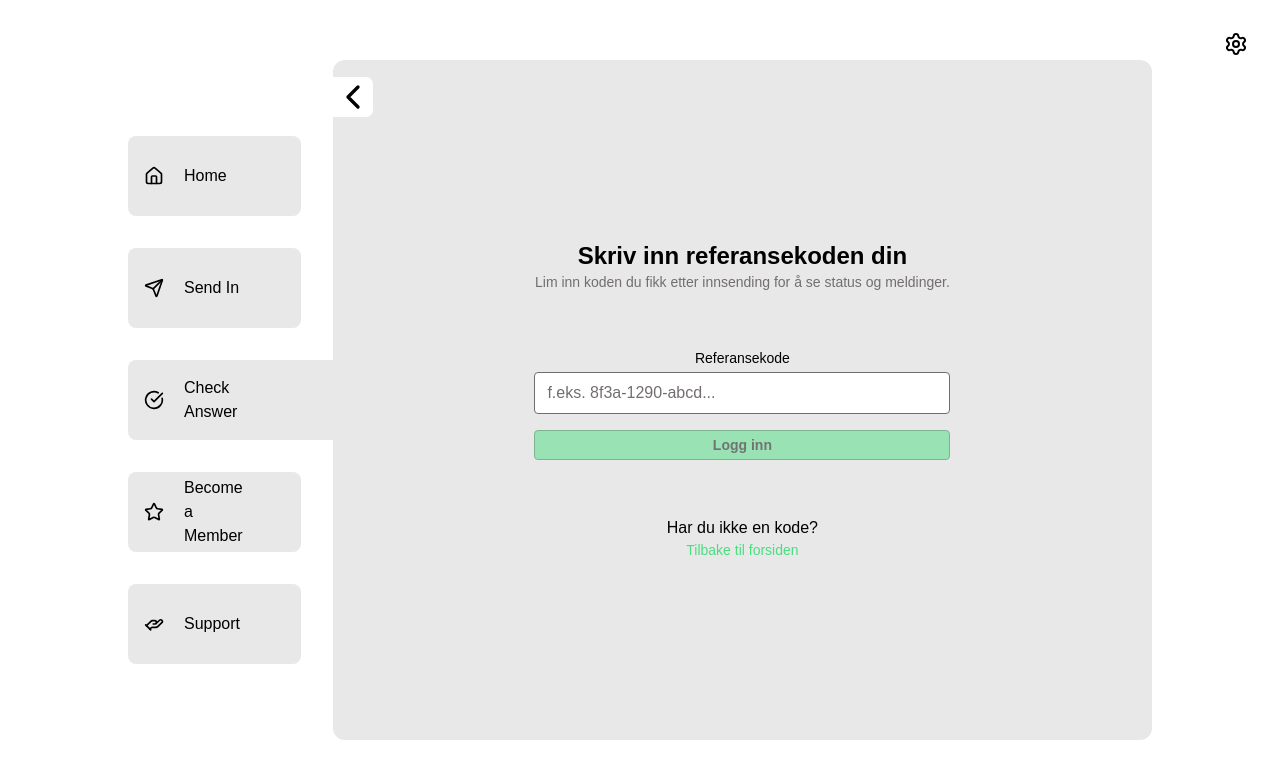
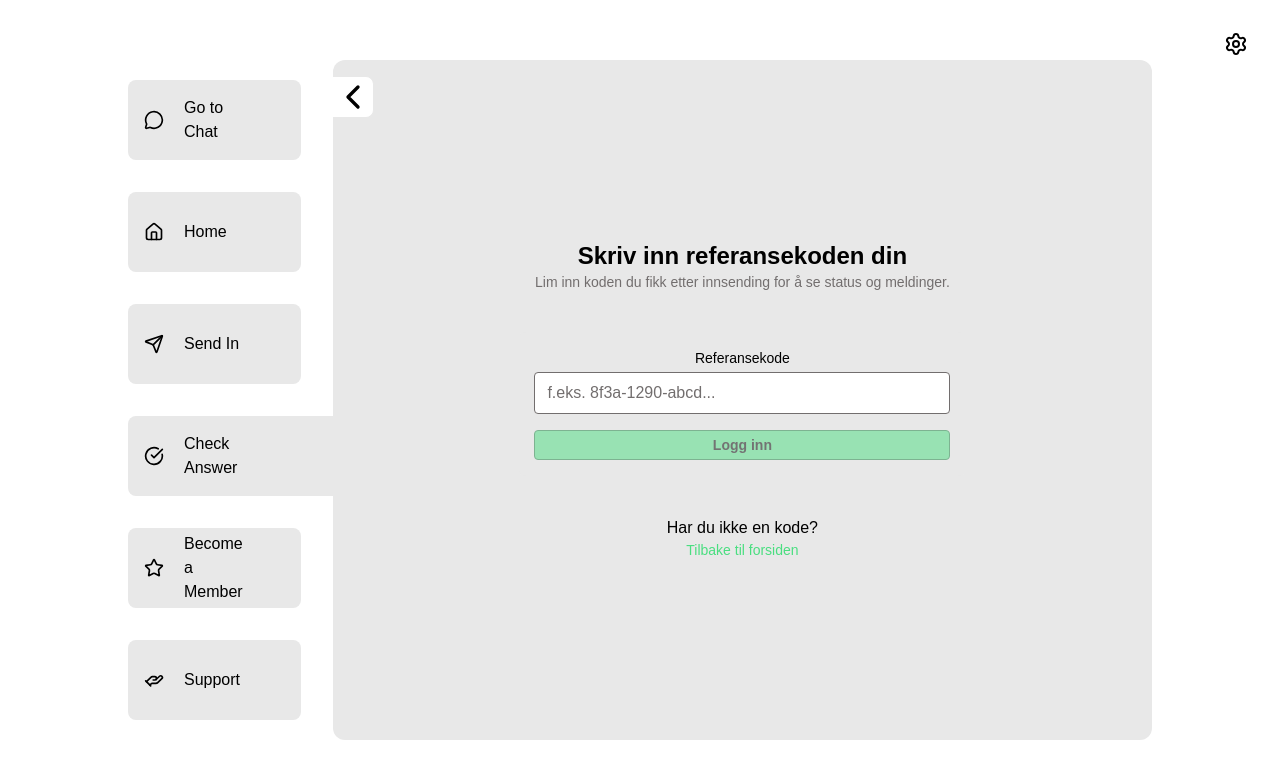
Before and after one commit to jensmjahle/mushroom-identification-frontend, a Vue app: page /login in a window 1280 px wide. Shown: the top 778 px of the page. Built offline with nearby package versions, Linux system fonts and the light colour scheme; no server answers; sample sign-in values are in the browser's storage.

Commit message:
Add "go to chat" button when session token is presen

```diff
--- a/src/components/User/UserSidebar.vue
+++ b/src/components/User/UserSidebar.vue
@@ -1,5 +1,20 @@
 <template>
   <nav :class="['user-sidebar', collapsed ? 'collapsed' : '']">
+
+    <!-- Go to Chat - øverst -->
+    <div
+      v-if="chatRequestId"
+      class="user-sidebar-button"
+      :class="{ active: $route.name === 'user-request' }"
+    >
+      <router-link
+        :to="{ name: 'user-request', params: { userRequestId: chatRequestId } }"
+        class="user-sidebar-link"
+      >
+        <MessageCircle class="user-sidebar-icon" />
+        <span class="user-sidebar-text">Go to Chat</span>
+      </router-link>
+    </div>
 
     <div class="user-sidebar-button" :class="{ active: $route.name === 'home' }">
       <router-link :to="{ name: 'home' }" class="user-sidebar-link">
@@ -15,13 +30,8 @@
       </router-link>
     </div>
 
-    <div class="user-sidebar-button" :class="{ active: ['user-login', 'user-request'].includes($route.name) }">
-      <router-link
-        :to="$route.name === 'user-request'
-            ? { name: 'user-request', params: { userRequestId: $route.params.userRequestId } }
-            : { name: 'user-login' }"
-        class="user-sidebar-link"
-      >
+    <div class="user-sidebar-button" :class="{ active: $route.name === 'user-login' }">
+      <router-link :to="{ name: 'user-login' }" class="user-sidebar-link">
         <CheckCircle class="user-sidebar-icon" />
         <span class="user-sidebar-text">Check Answer</span>
       </router-link>
@@ -45,7 +55,24 @@
 </template>
 
 <script setup>
-import { HomeIcon, SendIcon, CheckCircle, Star, HelpingHand} from "lucide-vue-next";
+import { ref, onMounted } from 'vue'
+import { HomeIcon, SendIcon, CheckCircle, Star, HelpingHand, MessageCircle } from 'lucide-vue-next'
+import { parseJwt } from '@/utils/jwt'
 
-defineProps({ collapsed: Boolean });
+defineProps({ collapsed: Boolean })
+
+const chatRequestId = ref(null)
+
+onMounted(() => {
+  const jwt = sessionStorage.getItem('jwt') || localStorage.getItem('jwt')
+  if (!jwt) return
+  try {
+    const payload = parseJwt(jwt)
+    if (payload?.sub) {
+      chatRequestId.value = payload.sub
+    }
+  } catch (e) {
+    console.warn('Invalid token:', e)
+  }
+})
 </script>
--- a/src/components/navigation/UserSideMenuContent.vue
+++ b/src/components/navigation/UserSideMenuContent.vue
@@ -7,6 +7,16 @@
     </h2>
 
     <div class="space-y-2">
+      <!-- Go to Chat (if token is present) -->
+      <RouterLink
+        v-if="chatRequestId"
+        :to="{ name: 'user-request', params: { userRequestId: chatRequestId } }"
+        class="btn-4 block w-full text-center"
+        :class="{ 'ring-2 ring-button1': $route.name === 'user-request' }"
+      >
+        Go to Chat
+      </RouterLink>
+
       <RouterLink to="/" class="btn-2 block w-full text-center">
         {{ $t('sideMenu.home') }}
       </RouterLink>
@@ -15,9 +25,14 @@
         {{ $t('sideMenu.newRequest') }}
       </RouterLink>
 
-        <RouterLink to="/login" class="btn-4 block w-full text-center">
+      <RouterLink
+        :to="{ name: 'user-login' }"
+        class="btn-4 block w-full text-center"
+        :class="{ 'ring-2 ring-button1': $route.name === 'user-login' }"
+      >
         {{ $t('sideMenu.login') }}
       </RouterLink>
+
 
       <RouterLink to="/become-member" class="btn-4 block w-full text-center">
         {{ $t('sideMenu.membership') }}
@@ -36,8 +51,26 @@
 </template>
 
 <script setup>
+import { ref, onMounted } from 'vue'
+import { useRoute } from 'vue-router'
+import { parseJwt } from '@/utils/jwt'
 import LogoButton from '@/components/LogoButton.vue'
 import LanguageSelect from '@/components/settings/LanguageSelect.vue'
 import ThemeSelect from '@/components/settings/ThemeSelect.vue'
-  import { RouterLink } from 'vue-router'
+
+const chatRequestId = ref(null)
+const $route = useRoute()
+
+onMounted(() => {
+  const jwt = sessionStorage.getItem('jwt') || localStorage.getItem('jwt')
+  if (!jwt) return
+  try {
+    const payload = parseJwt(jwt)
+    if (payload?.sub) {
+      chatRequestId.value = payload.sub
+    }
+  } catch (e) {
+    console.warn('Invalid JWT:', e)
+  }
+})
 </script>
```
Lines whose indentation alone changed are shown as unchanged.
